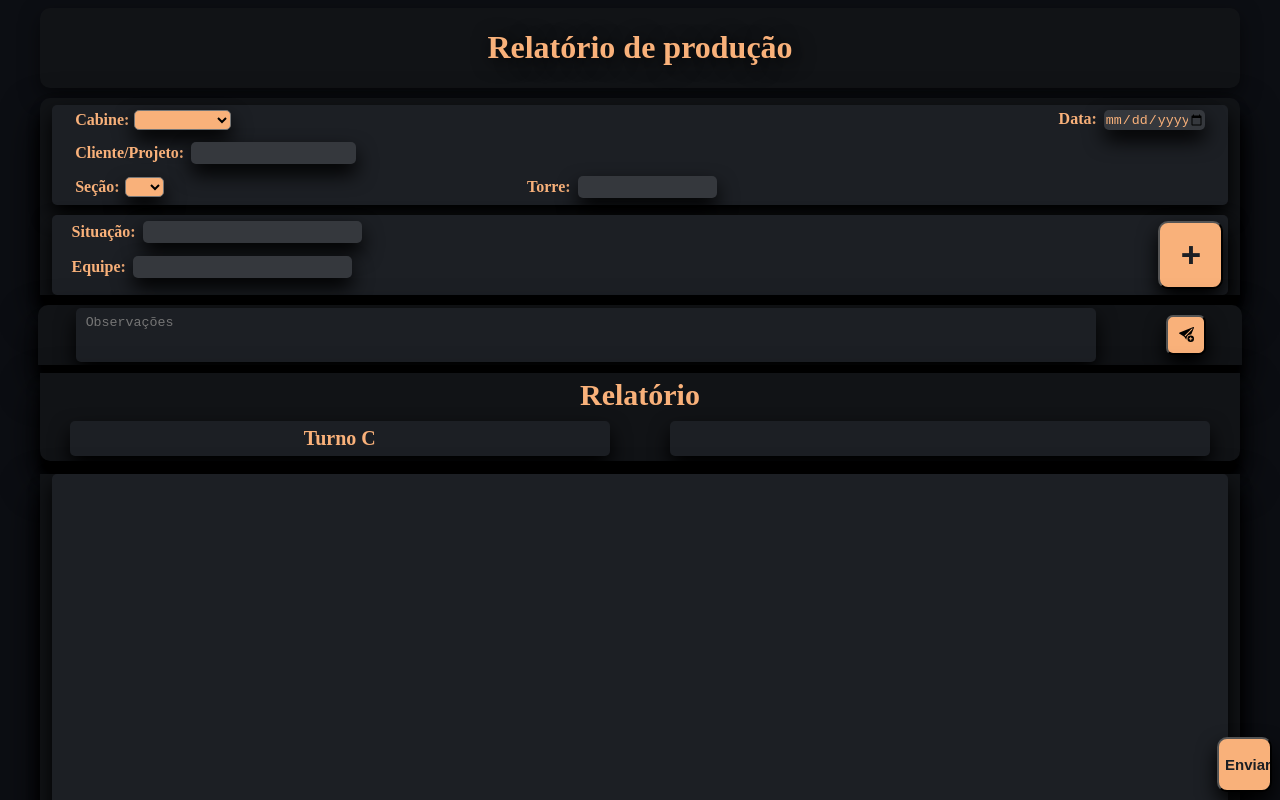
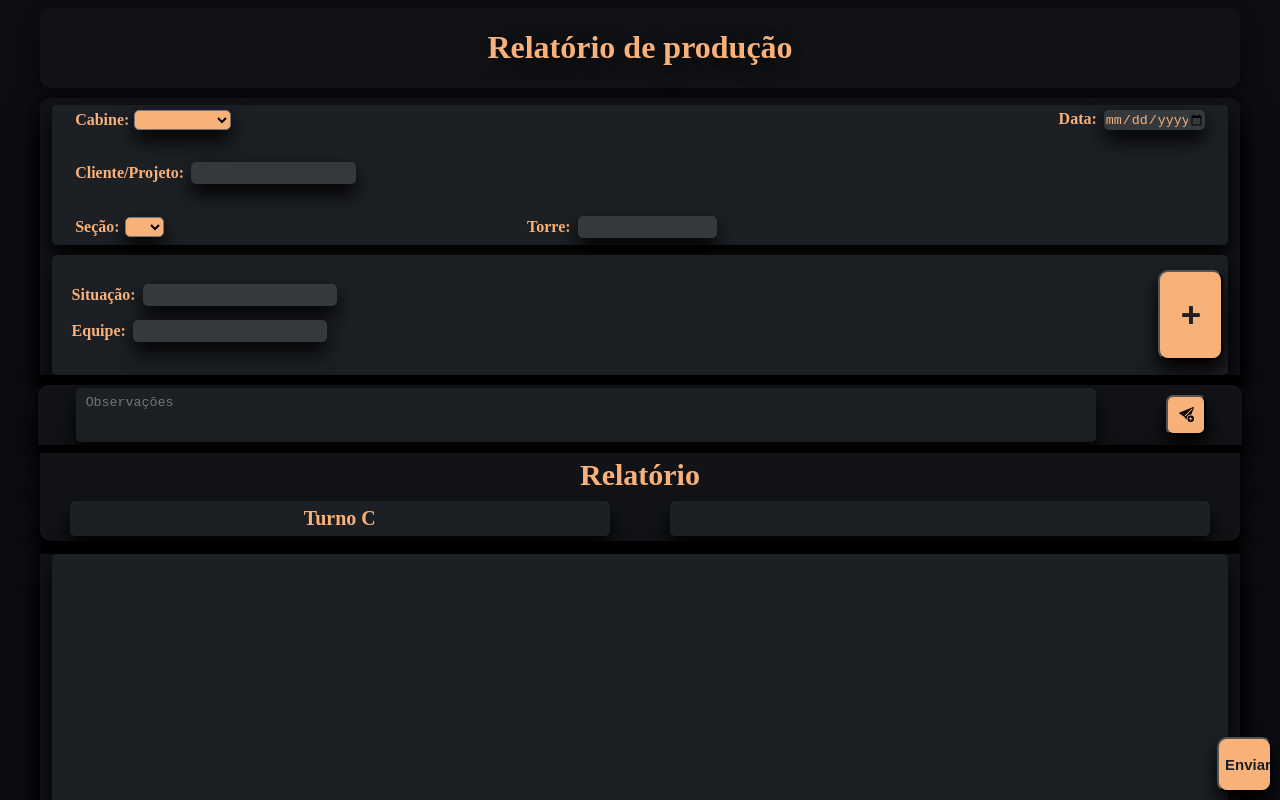
Before and after one commit to ericssendelima/relatorio-producao, a React (Create React App) app: page / in a window 1280 px wide. Shown: the top 800 px of the page. Built offline with nearby package versions, Linux system fonts and the light colour scheme.

Commit message:
melhorias displays pequenos

```diff
--- a/src/components/Addinfos.js
+++ b/src/components/Addinfos.js
@@ -74,7 +74,7 @@ const Addinfos = () => {
 
       <AddInfo>
         <RelatorioForm onSubmit={doIt}>
-          <Sections $positions="100px" $justify="column" $paddings="7px">
+          <Sections $positions="140px" $justify="column" $paddings="7px">
             <LinhasInfo $justifyContent="space-between">
               <Campos $largura="50%">
                 Cabine:
@@ -132,18 +132,18 @@ const Addinfos = () => {
             </LinhasInfo>
           </Sections>
 
-          <Sections $positions="80px" $justify="row" $paddings="10px">
+          <Sections $positions="120px" $justify="row" $paddings="10px">
             <NormalDiv $justify="column">
               <LinhasInfo>
                 <Campos>
                   Situação:
-                  <InputText id="situacao" $comprimento="215px" required />
+                  <InputText id="situacao" $comprimento="190px" required />
                 </Campos>
               </LinhasInfo>
               <LinhasInfo $altura="25px">
                 <Campos>
                   Equipe:
-                  <InputText id="equipe" $comprimento="215px" required />
+                  <InputText id="equipe" $comprimento="190px" required />
                 </Campos>
               </LinhasInfo>
             </NormalDiv>
--- a/src/components/style.js
+++ b/src/components/style.js
@@ -30,7 +30,7 @@ export const AddInfo = styled.div`
   flex-direction: column;
   align-items: center;
   justify-content: space-between;
-  height: 200px;
+  height: 310px;
   width: 95%;
   color: #f9b17a;
   box-shadow: rgba(0, 0, 0) 0px 19px 38px, rgba(0, 0, 0) 0px 15px 12px;
@@ -165,7 +165,8 @@ export const NormalDiv = styled.div`
   display: flex;
   flex-direction: column;
   align-items: center;
-  margin-top: 2px;
+  justify-content: center;
+  /* margin-top: 2px; */
 `;
 
 export const Comentarios = styled.textarea`
@@ -201,7 +202,7 @@ export const AddButton = styled.input`
   box-shadow: rgba(0, 0, 0) 0px 10px 20px;
   border-radius: 10px;
   width: 65px;
-  height: 85%;
+  height: 90px;
   cursor: pointer;
   margin: 5px;
   font-weight: bold;
```
